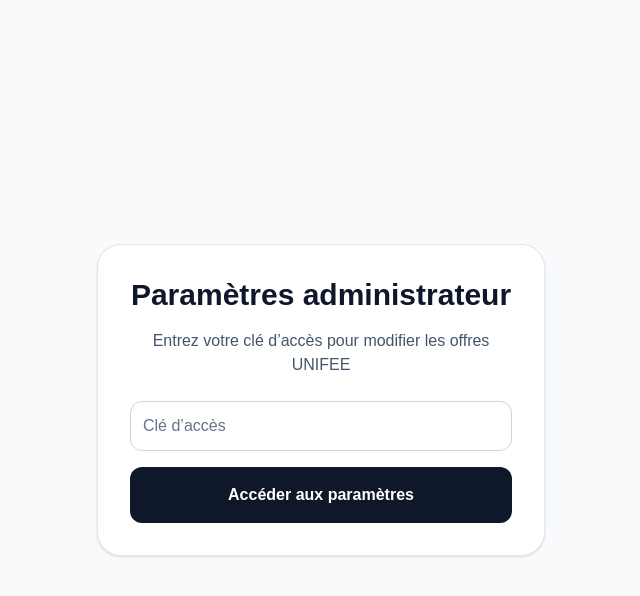
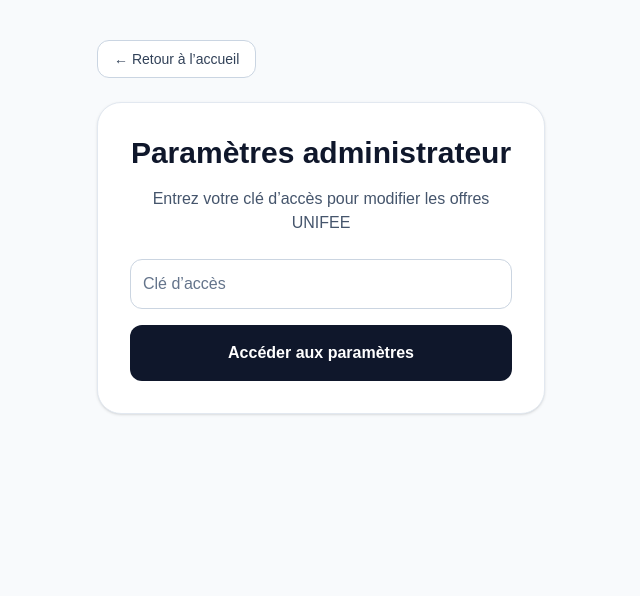
Before and after one commit to Marchalthomas-creator/Unifee-v3-, a Next.js app: page /admin in a window 1280 px wide. Shown: the top 596 px of the page, without its empty margins (319-959 px from the left). Built offline with nearby package versions, Linux system fonts and the light colour scheme.

Commit message:
add back button on admin page

```diff
--- a/app/admin/page.tsx
+++ b/app/admin/page.tsx
@@ -1,5 +1,6 @@
 "use client";
 
+import Link from "next/link";
 import { useEffect, useState } from "react";
 
 export default function AdminPage() {
@@ -59,8 +60,18 @@ export default function AdminPage() {
 
   if (!isUnlocked) {
     return (
-      <main className="min-h-screen bg-slate-50 flex items-center justify-center px-6">
-        <div className="w-full max-w-md rounded-3xl border border-slate-200 bg-white p-8 shadow-sm">
+      <main className="min-h-screen bg-slate-50 px-6 py-10">
+        <div className="mx-auto max-w-md space-y-6">
+          <div>
+            <Link
+              href="/"
+              className="inline-flex rounded-xl border border-slate-300 bg-white px-4 py-2 text-sm font-medium text-slate-700 transition hover:bg-slate-50"
+            >
+              ← Retour à l’accueil
+            </Link>
+          </div>
+
+          <div className="rounded-3xl border border-slate-200 bg-white p-8 shadow-sm">
             <h1 className="text-center text-3xl font-bold text-slate-900">
               Paramètres administrateur
             </h1>
@@ -90,6 +101,7 @@ export default function AdminPage() {
               )}
             </div>
           </div>
+        </div>
       </main>
     );
   }
@@ -97,6 +109,15 @@ export default function AdminPage() {
   return (
     <main className="min-h-screen bg-slate-50 px-6 py-10">
       <div className="mx-auto max-w-md space-y-6">
+        <div>
+          <Link
+            href="/"
+            className="inline-flex rounded-xl border border-slate-300 bg-white px-4 py-2 text-sm font-medium text-slate-700 transition hover:bg-slate-50"
+          >
+            ← Retour à l’accueil
+          </Link>
+        </div>
+
         <h1 className="text-center text-3xl font-bold text-slate-900">
           Paramètres UNIFEE
         </h1>
@@ -107,21 +128,29 @@ export default function AdminPage() {
               Électricité — Option Base
             </h2>
 
+            <div className="space-y-2">
+              <label className="text-sm font-medium text-slate-700">
+                Prix UNIFEE du kWh (€)
+              </label>
               <input
                 type="number"
-              placeholder="Prix UNIFEE du kWh"
                 value={electriciteBasePrix}
                 onChange={(e) => setElectriciteBasePrix(e.target.value)}
                 className="w-full rounded-xl border p-3"
               />
+            </div>
 
+            <div className="space-y-2">
+              <label className="text-sm font-medium text-slate-700">
+                Abonnement UNIFEE annuel (€)
+              </label>
               <input
                 type="number"
-              placeholder="Abonnement UNIFEE annuel"
                 value={electriciteBaseAbo}
                 onChange={(e) => setElectriciteBaseAbo(e.target.value)}
                 className="w-full rounded-xl border p-3"
               />
+            </div>
           </div>
 
           <div className="space-y-3">
@@ -129,49 +158,69 @@ export default function AdminPage() {
               Électricité — Heures Pleines / Heures Creuses
             </h2>
 
+            <div className="space-y-2">
+              <label className="text-sm font-medium text-slate-700">
+                Prix UNIFEE heure pleine (€)
+              </label>
               <input
                 type="number"
-              placeholder="Prix UNIFEE heure pleine"
                 value={electriciteHPPrix}
                 onChange={(e) => setElectriciteHPPrix(e.target.value)}
                 className="w-full rounded-xl border p-3"
               />
+            </div>
 
+            <div className="space-y-2">
+              <label className="text-sm font-medium text-slate-700">
+                Prix UNIFEE heure creuse (€)
+              </label>
               <input
                 type="number"
-              placeholder="Prix UNIFEE heure creuse"
                 value={electriciteHCPrix}
                 onChange={(e) => setElectriciteHCPrix(e.target.value)}
                 className="w-full rounded-xl border p-3"
               />
+            </div>
 
+            <div className="space-y-2">
+              <label className="text-sm font-medium text-slate-700">
+                Abonnement UNIFEE annuel (€)
+              </label>
               <input
                 type="number"
-              placeholder="Abonnement UNIFEE annuel"
                 value={electriciteHCAbo}
                 onChange={(e) => setElectriciteHCAbo(e.target.value)}
                 className="w-full rounded-xl border p-3"
               />
             </div>
+          </div>
 
           <div className="space-y-3">
             <h2 className="text-lg font-semibold text-slate-900">Gaz</h2>
 
+            <div className="space-y-2">
+              <label className="text-sm font-medium text-slate-700">
+                Prix UNIFEE du kWh (€)
+              </label>
               <input
                 type="number"
-              placeholder="Prix UNIFEE du kWh"
                 value={gazPrix}
                 onChange={(e) => setGazPrix(e.target.value)}
                 className="w-full rounded-xl border p-3"
               />
+            </div>
 
+            <div className="space-y-2">
+              <label className="text-sm font-medium text-slate-700">
+                Abonnement UNIFEE annuel (€)
+              </label>
               <input
                 type="number"
-              placeholder="Abonnement UNIFEE annuel"
                 value={gazAbo}
                 onChange={(e) => setGazAbo(e.target.value)}
                 className="w-full rounded-xl border p-3"
               />
+            </div>
           </div>
 
           <button
```
Lines whose indentation alone changed are shown as unchanged.
